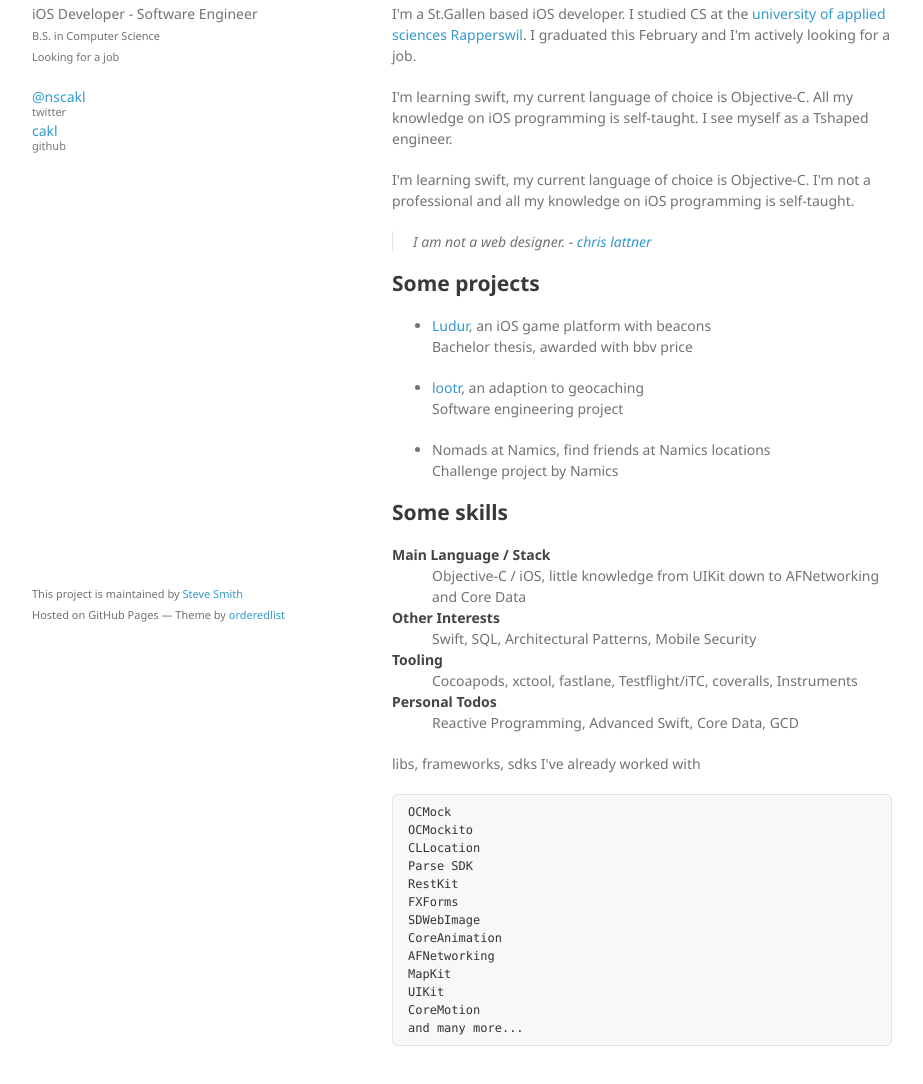
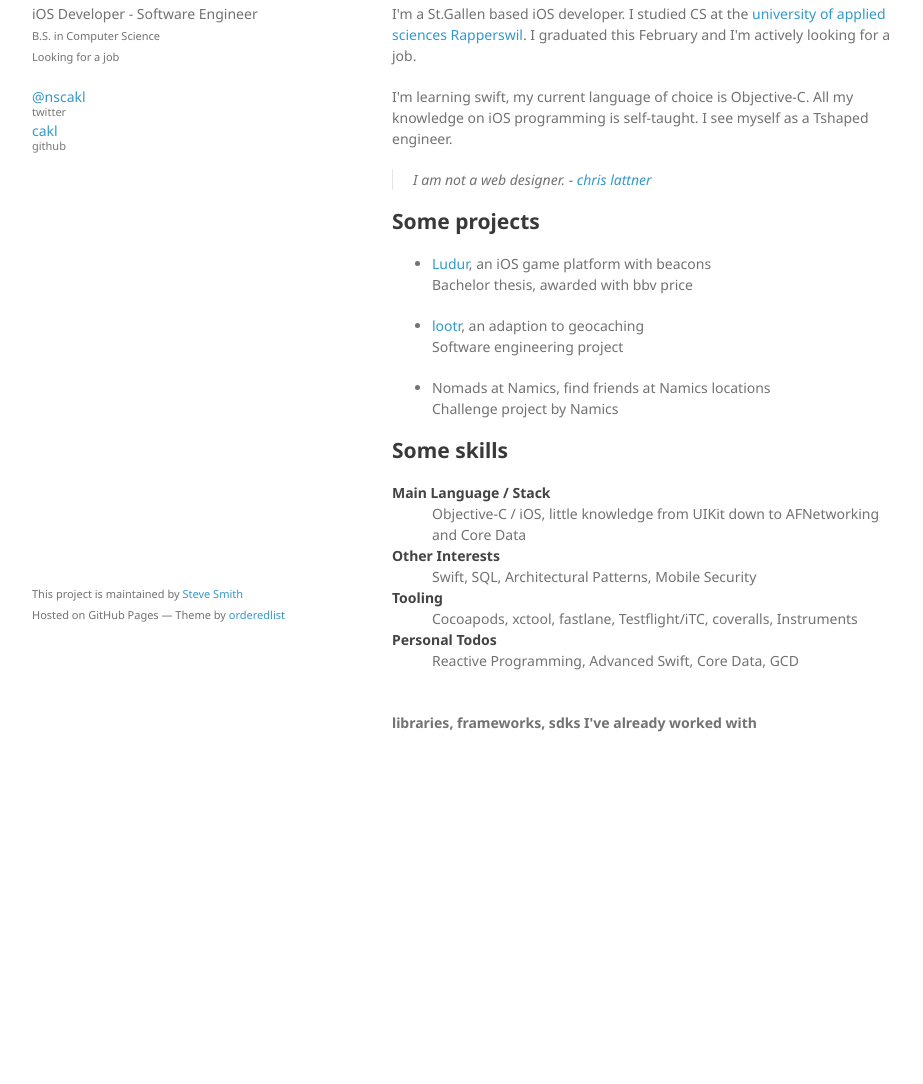
Before and after one commit to cakl/cakl.github.io, a plain HTML site: page index.html in a window 1280 px wide. Shown: the part 106-1190 px from the top of the page, without its empty margins (178-1101 px from the left). After the commit the page ends 909 px from the top, so only its background shows below. Drawn offline with Linux system fonts and the light colour scheme.

Commit message:
corrections, gist import added

```diff
--- a/index.html
+++ b/index.html
@@ -32,8 +32,6 @@
         <p>I'm a St.Gallen based iOS developer. I studied CS at the <a href="https://www.hsr.ch/">university of applied sciences Rapperswil</a>. I graduated this February and I'm actively looking for a job. </p>
 
         <p>I'm learning swift, my current language of choice is Objective-C. All my knowledge on iOS programming is self-taught. I see myself as a Tshaped engineer.</p>
-
-        <p>I'm learning swift, my current language of choice is Objective-C. I'm not a professional and all my knowledge on iOS programming is self-taught.</p>
 
         <blockquote>
         <p>I am not a web designer. - <a href="http://nondot.org/sabre/">chris lattner</a></p>
@@ -74,9 +72,9 @@
           <dt>Personal Todos</dt>
           <dd>Reactive Programming, Advanced Swift, Core Data, GCD</dd>
         </dl>
-
-        <p>libs, frameworks, sdks I've already worked with</p>
-        <pre>OCMock<br>OCMockito<br>CLLocation<br>Parse SDK<br>RestKit<br>FXForms<br>SDWebImage<br>CoreAnimation<br>AFNetworking<br>MapKit<br>UIKit<br>CoreMotion<br>and many more...</pre>
+        <br>
+        <p><b>libraries, frameworks, sdks I've already worked with</b></p>
+        <script src="https://gist.github.com/cakl/fe03fe80ae604246d5ba.js"></script>
 
 <!--
 
```
